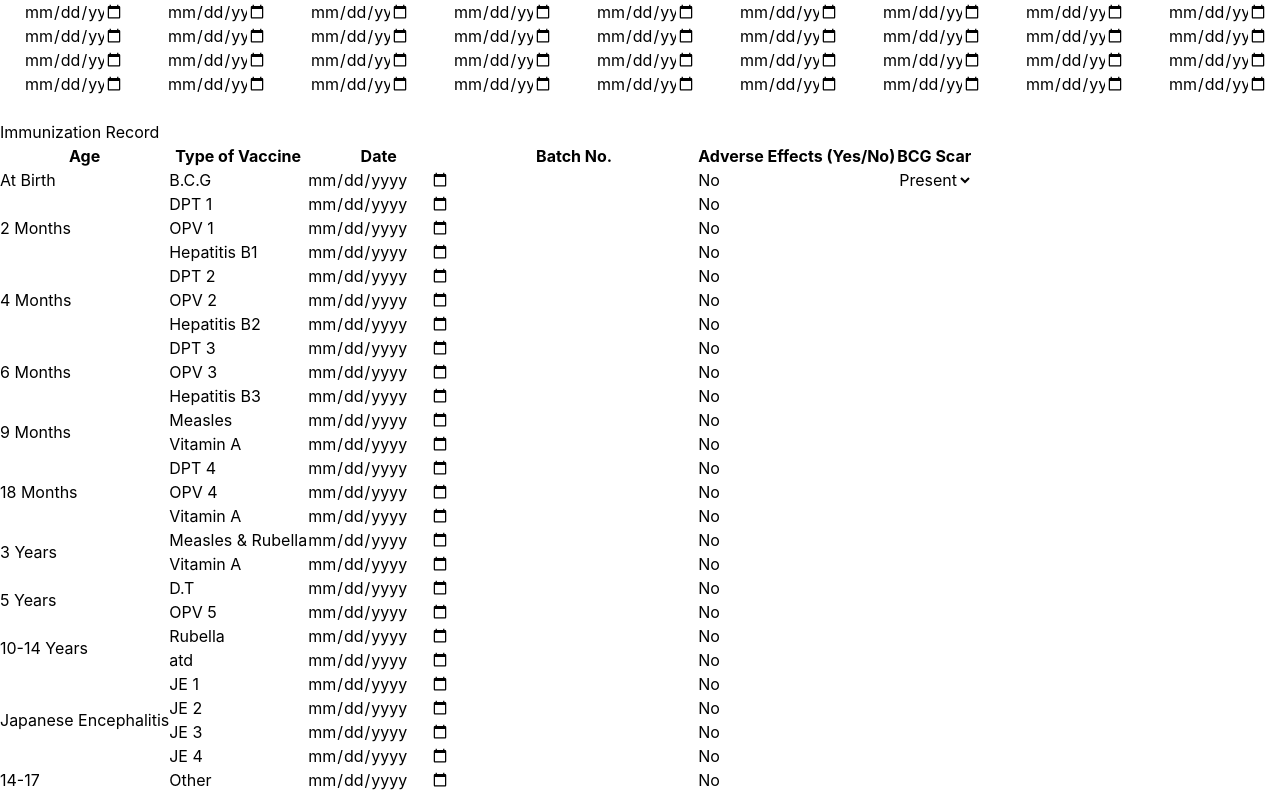
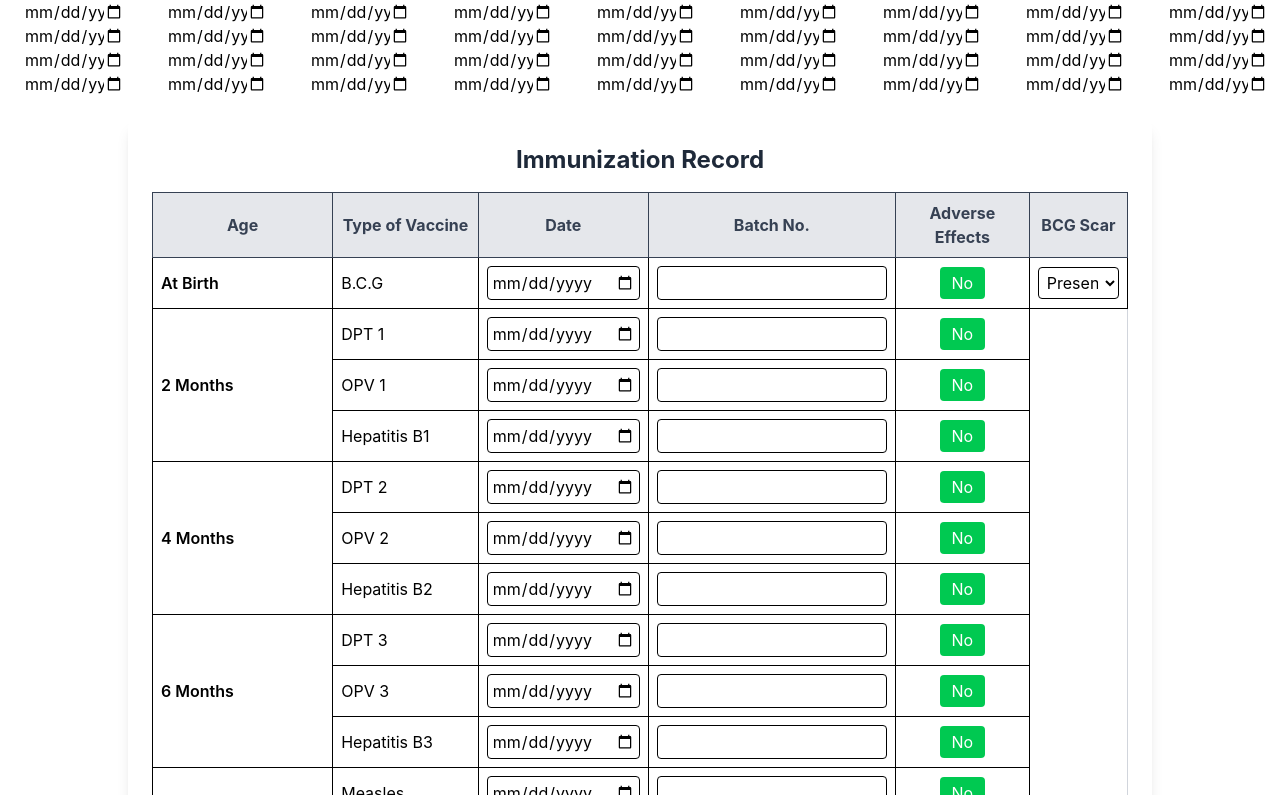
Before and after one commit to Methma-02/Health_Bridge, a React (Vite) app in the folder frontend/: page / in a window 1280 px wide. Shown: the part 1785-2580 px from the top of the page. Built offline with nearby package versions, Linux system fonts and the light colour scheme.

Commit message:
Update Immunization.jsx

```diff
--- a/frontend/src/Immunization.jsx
+++ b/frontend/src/Immunization.jsx
@@ -29,67 +29,68 @@ const ImmunizationForm = () => {
   };
 
   return (
-    <div className="immunization-container">
-      <h1 className="immunization-title">Immunization Record</h1>
-      <div className="table-container">
-        <table className="immunization-table">
+    <div className="max-w-5xl mx-auto p-6 bg-white shadow-lg rounded-lg">
+      <h1 className="text-2xl font-bold text-gray-800 mb-4 text-center">Immunization Record</h1>
+      <div className="overflow-x-auto">
+        <table className="min-w-full border border-gray-300 shadow-md rounded-lg">
           <thead>
-            <tr>
-              <th>Age</th>
-              <th>Type of Vaccine</th>
-              <th>Date</th>
-              <th>Batch No.</th>
-              <th>Adverse Effects (Yes/No)</th>
+            <tr className="bg-gray-200 text-gray-700">
+              <th className="p-2 border">Age</th>
+              <th className="p-2 border">Type of Vaccine</th>
+              <th className="p-2 border">Date</th>
+              <th className="p-2 border">Batch No.</th>
+              <th className="p-2 border">Adverse Effects</th>
               {vaccineRecords.some(group => group.age === 'At Birth') && (
-                <th>BCG Scar</th>
+                <th className="p-2 border">BCG Scar</th>
               )}
             </tr>
           </thead>
           <tbody>
             {vaccineRecords.map((ageGroup, ageIndex) => (
               ageGroup.vaccines.map((vaccine, vaccineIndex) => (
-                <tr key={`${ageIndex}-${vaccineIndex}`}>
+                <tr key={`${ageIndex}-${vaccineIndex}`} className="hover:bg-gray-100">
                   {vaccineIndex === 0 && (
-                    <td rowSpan={ageGroup.vaccines.length}>
+                    <td rowSpan={ageGroup.vaccines.length} className="p-2 border font-semibold">
                       {ageGroup.age}
                     </td>
                   )}
-                  <td>{vaccine.name}</td>
-                  <td>
+                  <td className="p-2 border">{vaccine.name}</td>
+                  <td className="p-2 border">
                     <input
                       type="date"
                       value={vaccine.date}
                       onChange={(e) => handleInputChange(ageIndex, vaccineIndex, 'date', e.target.value)}
-                      className="immunization-input"
+                      className="p-1 border rounded w-full focus:ring focus:ring-blue-200"
                     />
                   </td>
-                  <td>
+                  <td className="p-2 border">
                     <input
                       type="text"
                       value={vaccine.batchNo}
                       onChange={(e) => handleInputChange(ageIndex, vaccineIndex, 'batchNo', e.target.value)}
-                      className="immunization-input"
+                      className="p-1 border rounded w-full focus:ring focus:ring-blue-200"
                     />
                   </td>
-                  <td>
+                  <td className="p-2 border text-center">
                     <button
                       onClick={() => handleInputChange(ageIndex, vaccineIndex, 'adverseEffects', !vaccine.adverseEffects)}
-                      className={`adverse-effects-btn ${vaccine.adverseEffects ? 'active' : ''}`}
+                      className={`px-3 py-1 rounded text-white transition ${
+                        vaccine.adverseEffects ? 'bg-red-500 hover:bg-red-600' : 'bg-green-500 hover:bg-green-600'
+                      }`}
                     >
                       {vaccine.adverseEffects ? 'Yes' : 'No'}
                     </button>
                   </td>
                   {ageGroup.age === 'At Birth' && (
-                    <td>
+                    <td className="p-2 border">
                       <select
-                        type="text"
                         value={vaccine.bcgScar}
                         onChange={(e) => handleInputChange(ageIndex, vaccineIndex, 'bcgScar', e.target.value)}
-                        className="immunization-input"
+                        className="p-1 border rounded w-full focus:ring focus:ring-blue-200"
                       >
                         <option value="present">Present</option>
                         <option value="absent">Absent</option>
-                        </select>
+                      </select>
                     </td>
                   )}
                 </tr>
```
